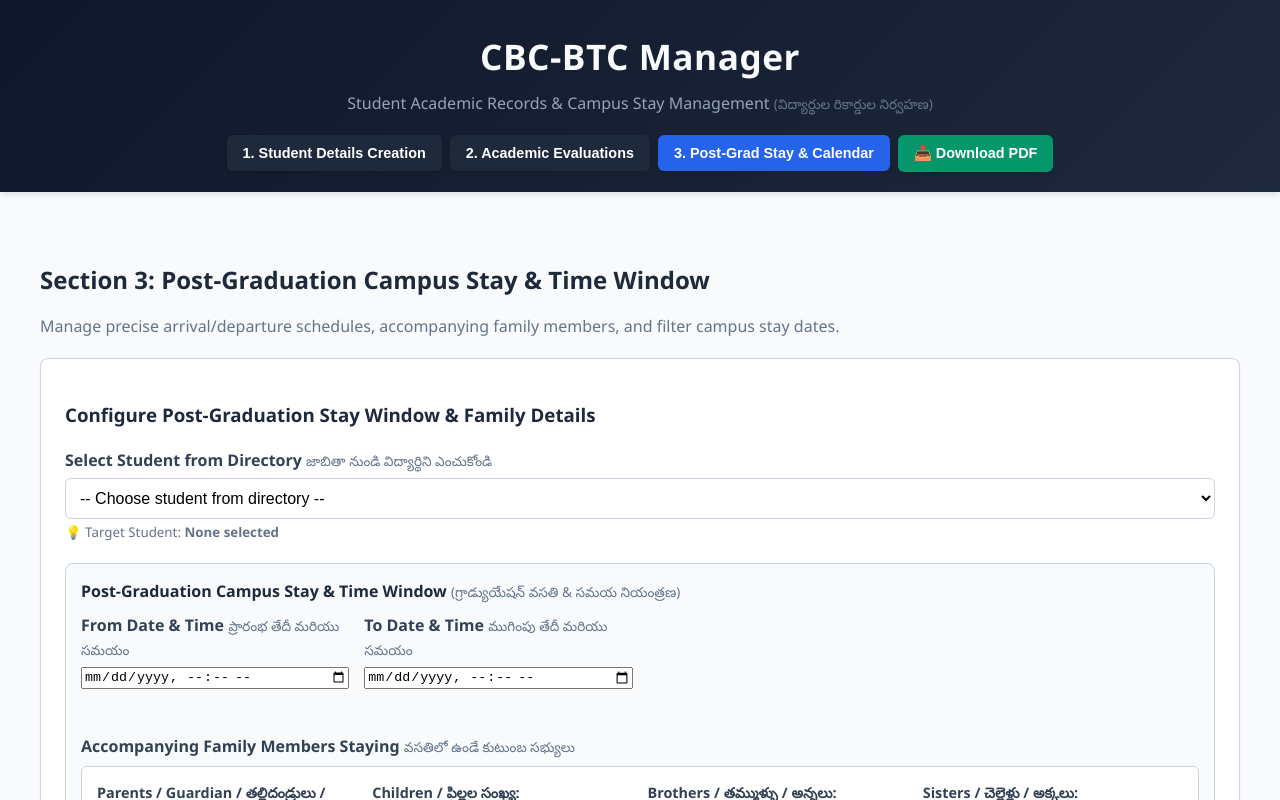
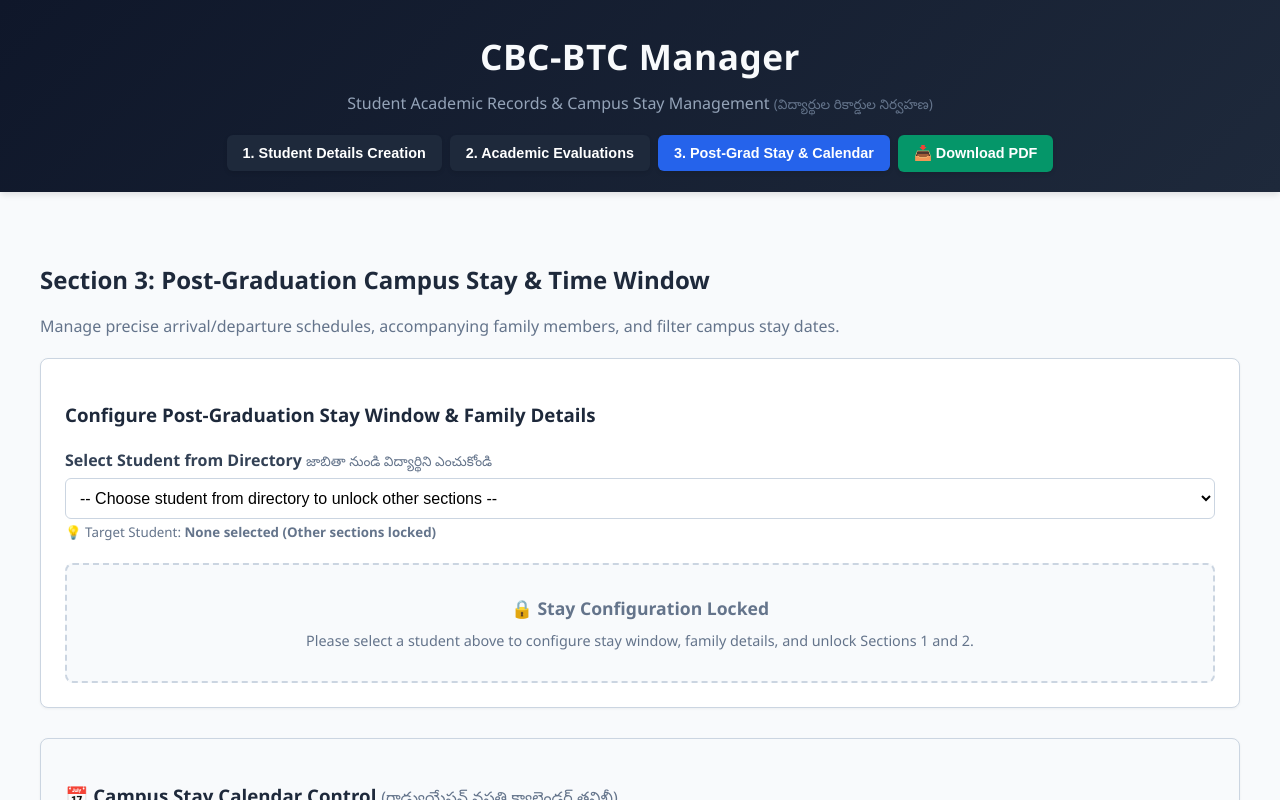
Before and after one commit to pramilaaztraining/cbc-students-manager, a React (Create React App) app: page / in a window 1280 px wide. Both pictures are taken after a click on the button "3. Post-Grad Stay & Calendar". Shown: the top 800 px of the page. Built offline with nearby package versions, Linux system fonts and the light colour scheme.

Commit message:
Family members details - Save only when ID is selectede

```diff
--- a/src/StayCalendarScreen.jsx
+++ b/src/StayCalendarScreen.jsx
@@ -9,21 +9,22 @@ export default function StayCalendarScreen({
   handleEdit,
   calendarFilterDate,
   setCalendarFilterDate,
-  filteredCalendarRows
+  filteredCalendarRows,
+  setIsStayConfigured
 }) {
   const [dateError, setDateError] = useState('');
   const [selectedStudentId, setSelectedStudentId] = useState('');
 
-  // Synchronize dropdown selection when formData.id changes externally
   useEffect(() => {
     if (formData && formData.id) {
       setSelectedStudentId(String(formData.id));
+      if (typeof setIsStayConfigured === 'function') setIsStayConfigured(true);
     } else {
       setSelectedStudentId('');
+      if (typeof setIsStayConfigured === 'function') setIsStayConfigured(false);
     }
-  }, [formData?.id]);
+  }, [formData?.id, setIsStayConfigured]);
 
-  // Handle family member checkboxes (Mother, Father, Guardian)
   const handleFamilyCheckboxChange = (memberKey) => {
     const currentFamilyStay = formData.familyStay || {};
     setFormData({
@@ -35,7 +36,6 @@ export default function StayCalendarScreen({
     });
   };
 
-  // Handle family member count inputs (Children, Brothers, Sisters) with min 0 constraint
   const handleFamilyCountChange = (countKey, value) => {
     const num = Number(value);
     const validValue = isNaN(num) ? 0 : Math.max(0, num);
@@ -97,6 +97,7 @@ export default function StayCalendarScreen({
 
               if (!val) {
                 setFormData({ id: null, name: '', district: '', phone: '', photoLink: '', photoUrl: '', stephen: {}, rajshekar: {}, sampath: {}, accommodation: '', postGradStay: '', stayStartDateTime: '', stayEndDateTime: '', familyStay: {} });
+                if (typeof setIsStayConfigured === 'function') setIsStayConfigured(false);
                 return;
               }
 
@@ -109,11 +110,12 @@ export default function StayCalendarScreen({
                   postGradStay: found.postGradStay || '',
                   familyStay: found.familyStay || {}
                 });
+                if (typeof setIsStayConfigured === 'function') setIsStayConfigured(true);
               }
             }}
             style={{ width: '100%', padding: '10px', borderRadius: '6px', border: '1px solid #cbd5e1', fontSize: '1rem', background: '#fff' }}
           >
-            <option value="">-- Choose student from directory --</option>
+            <option value="">-- Choose student from directory to unlock other sections --</option>
             {rows.map(row => (
               <option key={row.id} value={row.id}>
                 ID: {row.id} - {row.name} {row.district ? `(${row.district})` : ''}
@@ -121,10 +123,17 @@ export default function StayCalendarScreen({
             ))}
           </select>
           <small style={{ color: '#64748b', marginTop: '4px' }}>
-            💡 Target Student: <strong>{formData.id ? `ID #${formData.id} - ${formData.name}` : 'None selected'}</strong>
+            💡 Target Student: <strong>{formData.id ? `ID #${formData.id} - ${formData.name}` : 'None selected (Other sections locked)'}</strong>
           </small>
         </div>
 
+        {!formData.id ? (
+          <div style={{ padding: '30px', textAlign: 'center', background: '#f8fafc', border: '2px dashed #cbd5e1', borderRadius: '8px', color: '#64748b' }}>
+            <p style={{ fontSize: '1.1rem', fontWeight: '600', margin: '0 0 8px 0' }}>🔒 Stay Configuration Locked</p>
+            <p style={{ margin: 0, fontSize: '0.9rem' }}>Please select a student above to configure stay window, family details, and unlock Sections 1 and 2.</p>
+          </div>
+        ) : (
+          <>
             <div className="post-grad-stay-section" style={{ background: '#f8fafc', padding: '15px', borderRadius: '8px', border: '1px solid #cbd5e1' }}>
               <h4 style={{ margin: '0 0 10px 0', color: '#1e293b' }}>
                 Post-Graduation Campus Stay & Time Window <span className="telugu-text">(గ్రాడ్యుయేషన్ వసతి & సమయ నియంత్రణ)</span>
@@ -151,14 +160,12 @@ export default function StayCalendarScreen({
                   />
                 </div>
 
-            {/* FAMILY MEMBERS DETAILS SECTION */}
                 <div className="input-group" style={{ gridColumn: '1 / -1', marginTop: '10px' }}>
                   <label style={{ display: 'block', marginBottom: '8px', fontWeight: 'bold' }}>
                     Accompanying Family Members Staying <span className="telugu-label">వసతిలో ఉండే కుటుంబ సభ్యులు</span>
                   </label>
                   <div style={{ display: 'grid', gridTemplateColumns: 'repeat(auto-fit, minmax(220px, 1fr))', gap: '15px', background: '#fff', padding: '15px', borderRadius: '6px', border: '1px solid #cbd5e1' }}>
 
-                {/* Parents & Guardian Checkboxes */}
                     <div style={{ display: 'flex', flexDirection: 'column', gap: '8px' }}>
                       <span style={{ fontSize: '0.9rem', fontWeight: '600', color: '#334155' }}>Parents / Guardian / తల్లిదండ్రులు / సంరక్షకులు:</span>
                       <label style={{ display: 'flex', alignItems: 'center', gap: '8px', cursor: 'pointer', fontSize: '0.9rem' }}>
@@ -190,11 +197,8 @@ export default function StayCalendarScreen({
                       </label>
                     </div>
 
-                {/* Children Count Input (>= 0) */}
                     <div style={{ display: 'flex', flexDirection: 'column', gap: '6px' }}>
-                  <label style={{ fontSize: '0.9rem', fontWeight: '600', color: '#334155' }}>
-                    Children / పిల్లల సంఖ్య:
-                  </label>
+                      <label style={{ fontSize: '0.9rem', fontWeight: '600', color: '#334155' }}>Children / పిల్లల సంఖ్య:</label>
                       <input
                         type="number"
                         min="0"
@@ -204,11 +208,8 @@ export default function StayCalendarScreen({
                       />
                     </div>
 
-                {/* Brothers Count Input (>= 0) */}
                     <div style={{ display: 'flex', flexDirection: 'column', gap: '6px' }}>
-                  <label style={{ fontSize: '0.9rem', fontWeight: '600', color: '#334155' }}>
-                    Brothers / తమ్ముళ్ళు / అన్నలు:
-                  </label>
+                      <label style={{ fontSize: '0.9rem', fontWeight: '600', color: '#334155' }}>Brothers / తమ్ముళ్ళు / అన్నలు:</label>
                       <input
                         type="number"
                         min="0"
@@ -218,11 +219,8 @@ export default function StayCalendarScreen({
                       />
                     </div>
 
-                {/* Sisters Count Input (>= 0) */}
                     <div style={{ display: 'flex', flexDirection: 'column', gap: '6px' }}>
-                  <label style={{ fontSize: '0.9rem', fontWeight: '600', color: '#334155' }}>
-                    Sisters / చెల్లెళ్లు / అక్కలు:
-                  </label>
+                      <label style={{ fontSize: '0.9rem', fontWeight: '600', color: '#334155' }}>Sisters / చెల్లెళ్లు / అక్కలు:</label>
                       <input
                         type="number"
                         min="0"
@@ -240,7 +238,7 @@ export default function StayCalendarScreen({
                   <input
                     type="text"
                     name="postGradStay"
-                placeholder="e.g., Staying with parents, guardian, and children until morning session"
+                    placeholder="e.g., Staying with family members until morning session"
                     value={formData.postGradStay || ''}
                     onChange={handleChange}
                   />
@@ -251,21 +249,22 @@ export default function StayCalendarScreen({
 
             <div className="form-actions" style={{ marginTop: '20px', display: 'flex', gap: '10px' }}>
               <button type="submit" style={{ padding: '12px 24px', background: '#2563eb', color: '#fff', border: 'none', borderRadius: '6px', cursor: 'pointer', fontWeight: 'bold' }}>
-            {formData.id ? `Save Stay Schedule [ID: ${formData.id}]` : 'Save Stay Schedule'}
+                Save Stay Schedule [ID: {formData.id}]
               </button>
-          {formData.id && (
               <button
                 type="button"
                 onClick={() => {
                   setFormData({ id: null, name: '', district: '', phone: '', photoLink: '', photoUrl: '', stephen: {}, rajshekar: {}, sampath: {}, accommodation: '', postGradStay: '', stayStartDateTime: '', stayEndDateTime: '', familyStay: {} });
                   setSelectedStudentId('');
+                  if (typeof setIsStayConfigured === 'function') setIsStayConfigured(false);
                 }}
                 style={{ padding: '12px 24px', background: '#64748b', color: '#fff', border: 'none', borderRadius: '6px', cursor: 'pointer' }}
               >
-              Clear Selection
+                Clear Selection & Lock Sections
               </button>
+            </div>
+          </>
         )}
-        </div>
       </form>
 
       <div className="form-card calendar-widget-card" style={{ background: '#f8fafc', border: '1px solid #cbd5e1' }}>
@@ -347,6 +346,7 @@ export default function StayCalendarScreen({
                           onClick={() => {
                             handleEdit(row, 'stayCalendar');
                             setSelectedStudentId(String(row.id));
+                            if (typeof setIsStayConfigured === 'function') setIsStayConfigured(true);
                           }}
                           className="edit-btn"
                         >
```
Lines whose indentation alone changed are shown as unchanged.
